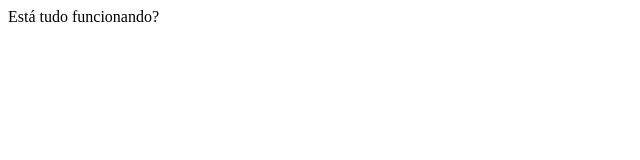
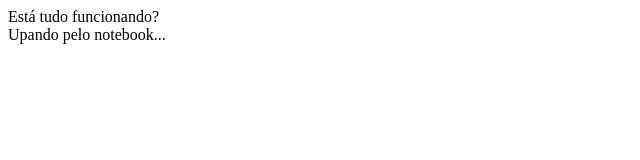
Before and after one commit to Carlos-Frazao/rotas-coletivo-bg, a plain HTML site: page index.html in a window 1280 px wide. Shown: the whole page, without its empty margins (0-640 px from the left). Drawn offline with Linux system fonts and the light colour scheme.

Commit message:
Up código pelo notebook

```diff
--- a/index.html
+++ b/index.html
@@ -3,7 +3,8 @@
         <title>Rotas Coletivo BG</title>
         <meta charset="UTF-8">
         <body>
-            Está tudo funcionando?
+            Está tudo funcionando?<br>
+            Upando pelo notebook...
         </body>
     </head>
 </html>
```
